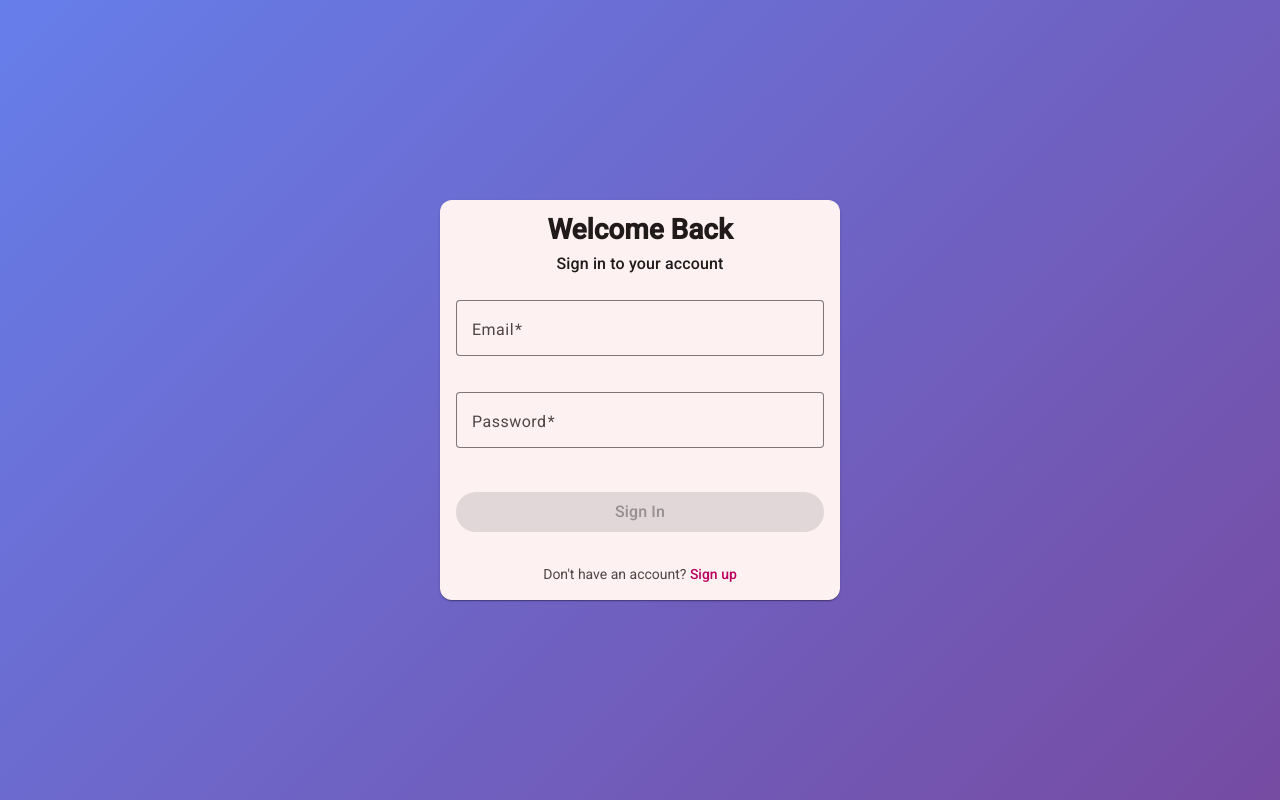
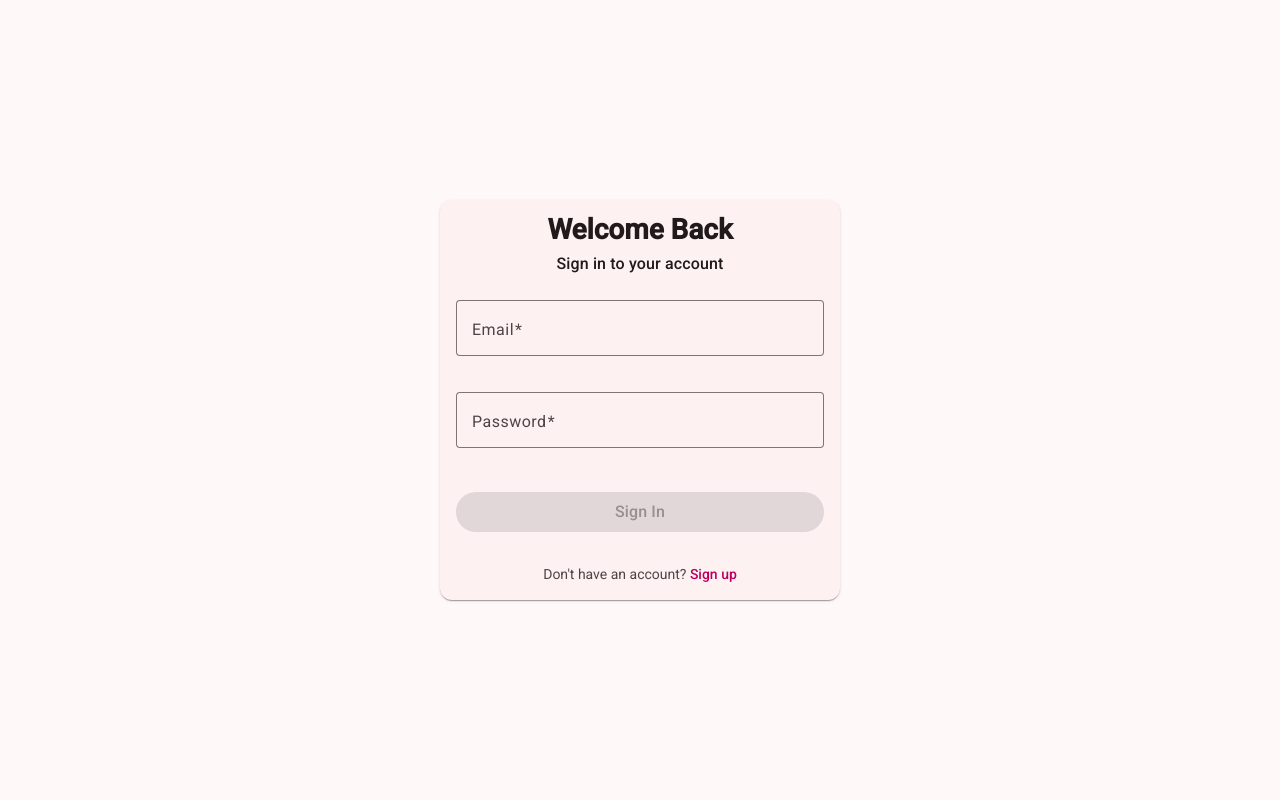
Before and after one commit to geosar23/Secret-project, an Angular app in the folder client/: page /login in a window 1280 px wide. Built offline with nearby package versions, Linux system fonts and the light colour scheme.

Commit message:
feat: remove background gradient from login and register components for consistency

```diff
--- a/client/src/app/features/auth/login/login.component.scss
+++ b/client/src/app/features/auth/login/login.component.scss
@@ -3,7 +3,6 @@
     justify-content: center;
     align-items: center;
     min-height: 100vh;
-    background: linear-gradient(135deg, #667eea 0%, #764ba2 100%);
     padding: 1rem;
 }
 
--- a/client/src/app/features/auth/register/register.component.scss
+++ b/client/src/app/features/auth/register/register.component.scss
@@ -3,7 +3,6 @@
     display: flex;
     align-items: center;
     justify-content: center;
-    background: linear-gradient(135deg, #667eea 0%, #764ba2 100%);
     padding: 20px;
 }
 
--- a/client/src/app/features/dashboard/dashboard.component.scss
+++ b/client/src/app/features/dashboard/dashboard.component.scss
@@ -1,6 +1,5 @@
 .dashboard {
     min-height: 100vh;
-    background: var(--mat-sys-surface-container);
 }
 
 .toolbar {
```
